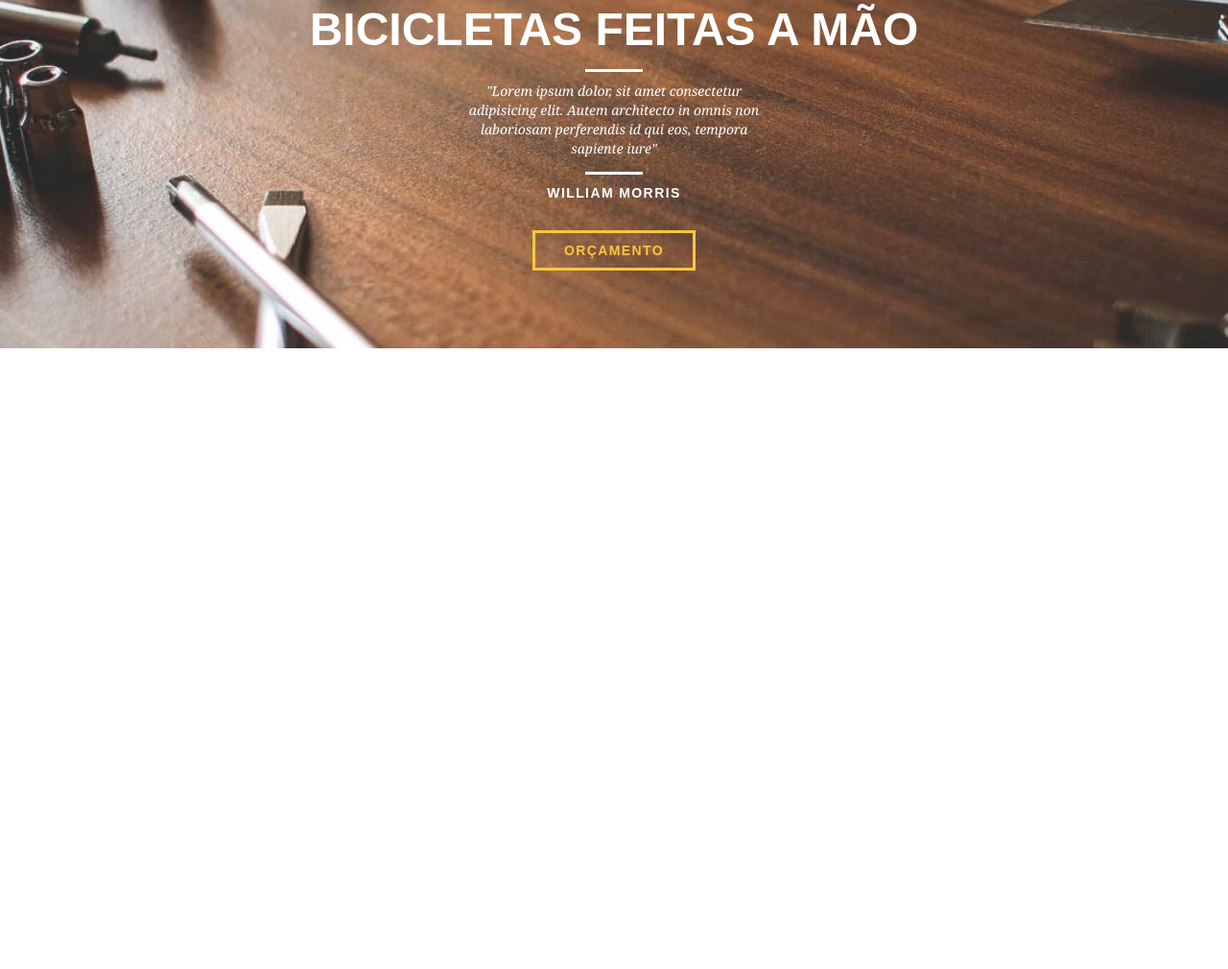
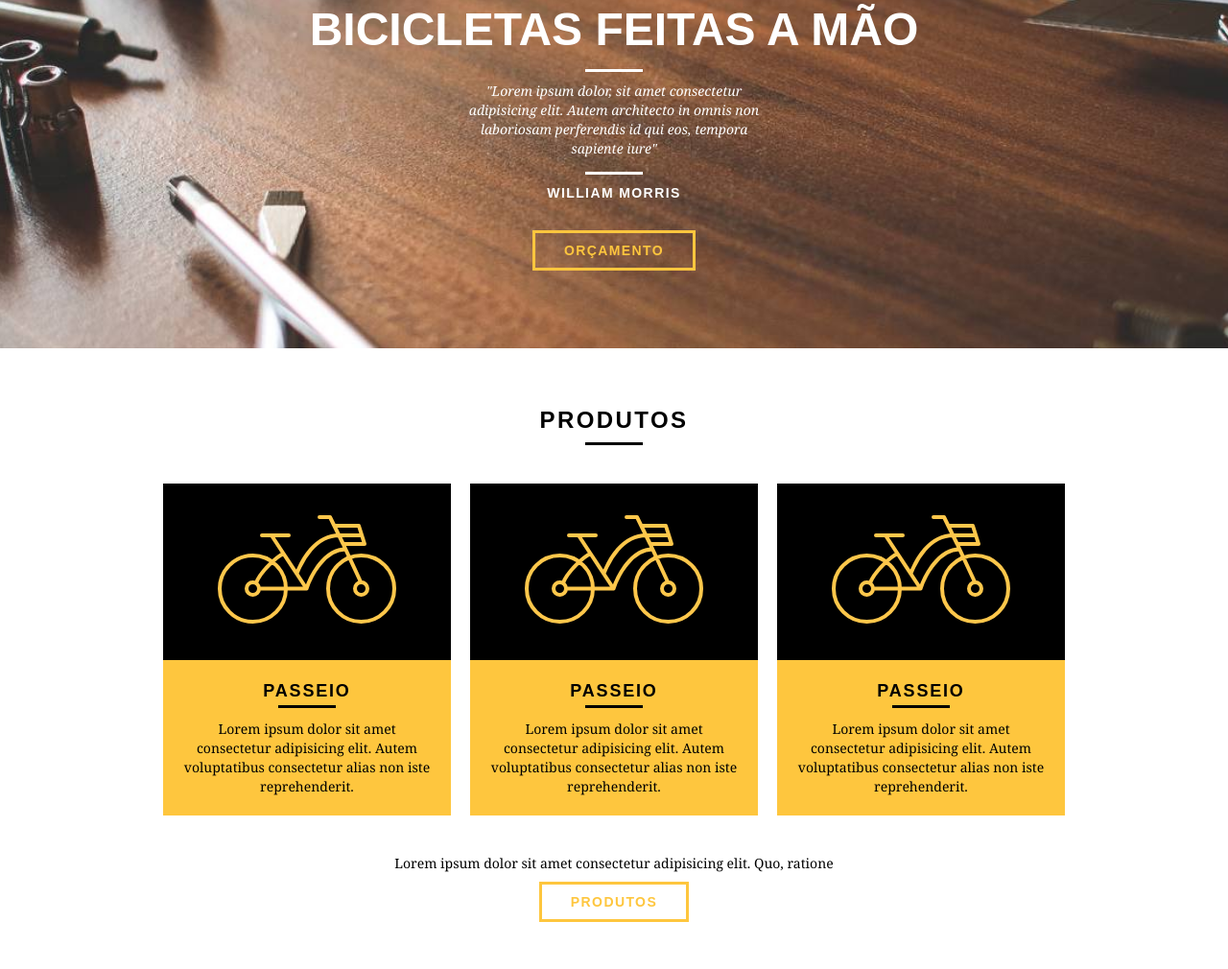
Before and after one commit to RobsonAguiarArts/bickcraft, a plain HTML site: page web/index.html in a window 1280 px wide. Shown: the part 172-1182 px from the top of the page at 96% size. Before the commit the page ends 800 px from the top, so only its background shows below. Drawn offline with Linux system fonts and the light colour scheme.

Commit message:
Codificada a parte de Produtos

```diff
--- a/web/css/style.css
+++ b/web/css/style.css
@@ -21,6 +21,29 @@ p {
   border-color: #fff;
   color: #fff;
 }
+
+.btn.btn_preto:hover {
+  border-color: #000;
+  color: #000;
+}
+.subtitulo {
+  font-size: 24px;
+  line-height: 30px;
+  font-weight: bold;
+  letter-spacing: 0.1em;
+  color: #000;
+  text-transform: uppercase;
+  text-align: center;
+  margin-bottom: 40px;
+}
+.subtitulo::after {
+  content: "";
+  display: block;
+  width: 60px;
+  height: 3px;
+  background: #000;
+  margin: 8px auto;
+}
 /* header */
 
 .header {
@@ -29,6 +52,7 @@ p {
   width: 100%;
   background: #fec63e;
   padding: 15px 0;
+  z-index: 10;
 }
 .header_menu {
   text-align: right;
@@ -92,3 +116,41 @@ p {
   font-size: 14px;
   letter-spacing: 0.1em;
 }
+.produtos {
+  padding: 60px 0;
+}
+.produtos_lista li {
+  background: #fec63e;
+  text-align: center;
+}
+.produtos_lista li h3 {
+  font-size: 18px;
+  font-weight: bold;
+  line-height: 25px;
+  text-transform: uppercase;
+  letter-spacing: 0.1em;
+  margin-top: 20px;
+}
+.produtos_lista li h3:after {
+  content: "";
+  display: block;
+  width: 60px;
+  height: 3px;
+  background: #000;
+  margin: 2px auto;
+}
+.produtos_icone {
+  background: #000;
+  padding: 20px;
+}
+.produtos_lista p {
+  padding: 10px 20px 20px 20px;
+}
+.call {
+  text-align: center;
+  padding-top: 40px;
+  clear: both;
+}
+.call p {
+  margin-bottom: 20px;
+}
--- a/web/index.html
+++ b/web/index.html
@@ -39,6 +39,39 @@
       <a href="produtos.html" class="btn">Orçamento</a>
     </div>
   </section>
+  <section class="produtos container">
+    <h2 class="subtitulo">
+      Produtos
+    </h2>
+    <ul class="produtos_lista">
+      <li class="grid-1-3">
+        <div class="produtos_icone">
+          <img src="img/produtos/passeio.svg" alt="Bickcraft Passeio">
+        </div>
+        <h3>Passeio</h3>
+        <p>Lorem ipsum dolor sit amet consectetur adipisicing elit. Autem voluptatibus consectetur alias non iste reprehenderit.</p>
+      </li>
+      <li class="grid-1-3">
+        <div class="produtos_icone">
+          <img src="img/produtos/passeio.svg" alt="Bickcraft Passeio">
+        </div>
+        <h3>Passeio</h3>
+        <p>Lorem ipsum dolor sit amet consectetur adipisicing elit. Autem voluptatibus consectetur alias non iste reprehenderit.</p>
+      </li>
+      <li class="grid-1-3">
+        <div class="produtos_icone">
+          <img src="img/produtos/passeio.svg" alt="Bickcraft Passeio">
+        </div>
+        <h3>Passeio</h3>
+        <p>Lorem ipsum dolor sit amet consectetur adipisicing elit. Autem voluptatibus consectetur alias non iste reprehenderit.</p>
+      </li>
+    </ul>
+    <div class="call">
+      <p>Lorem ipsum dolor sit amet consectetur adipisicing elit. Quo, ratione</p>
+      <a href="produtos.html" class="btn btn_preto">Produtos</a>
+    </div>
+
+  </section>
 
 </body>
 
```
